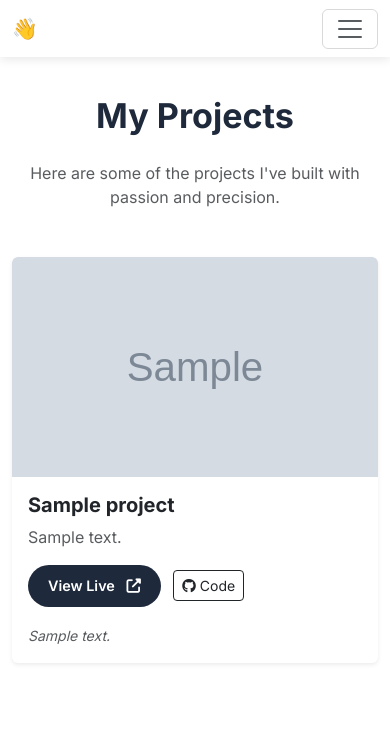
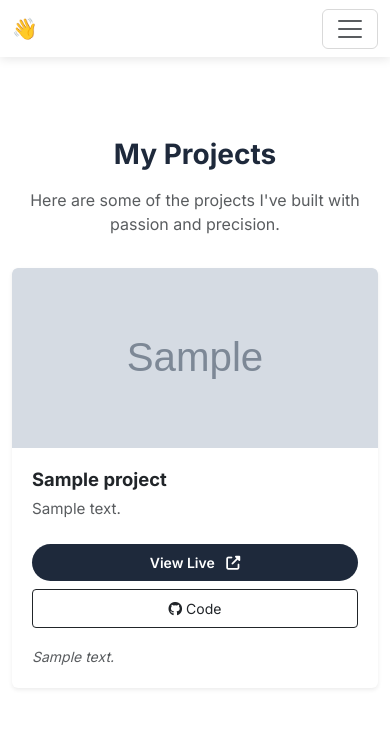
Before and after one commit to VINN5/P.portfolio, a Flask app: page /projects in a window 390 px wide. Shown: the top 735 px of the page. Run offline with Flask 3, Linux system fonts and the light colour scheme; grey boxes marked "Sample" are stand-in pictures; a database or web service that is not in the repository returns one stand-in record (values such as "Sample title").

```diff
--- a/templates/projects.html
+++ b/templates/projects.html
@@ -3,9 +3,77 @@
 
 {% block content %}
 <style>
+    /* Mobile-specific adjustments for projects page */
+    @media (max-width: 767.98px) {
+        section.py-5 {
+            padding-top: 100px !important;
+        }
+
+        .display-4 {
+            font-size: 2rem !important;
+        }
+
+        .lead {
+            font-size: 1rem !important;
+            padding: 0 1rem;
+        }
+
+        .card {
+            margin-bottom: 0.5rem;
+        }
+
+        .card-body {
+            padding: 1.25rem;
+        }
+
+        .card-title {
+            font-size: 1.15rem;
+        }
+
+        .card-text {
+            font-size: 0.95rem;
+        }
+
+        .btn-sm {
+            padding: 0.5rem 1rem;
+            font-size: 0.875rem;
+        }
+    }
+
+    @media (max-width: 575.98px) {
+        section.py-5 {
+            padding-top: 90px !important;
+        }
+
+        .display-4 {
+            font-size: 1.75rem !important;
+            margin-bottom: 1rem !important;
+        }
+
+        .text-center.mb-5 {
+            margin-bottom: 2rem !important;
+        }
+
+        .card-img-top,
+        .bg-light {
+            height: 180px !important;
+        }
+
+        .btn-sm {
+            display: block;
+            width: 100%;
+            margin-bottom: 0.5rem;
+        }
+
+        .btn-sm.ms-2 {
+            margin-left: 0 !important;
+        }
+    }
+
     .card {
         transition: transform 0.3s ease, box-shadow 0.3s ease;
     }
+
     .card:hover {
         transform: translateY(-5px);
         box-shadow: 0 8px 16px rgba(0, 0, 0, 0.15) !important;
```
